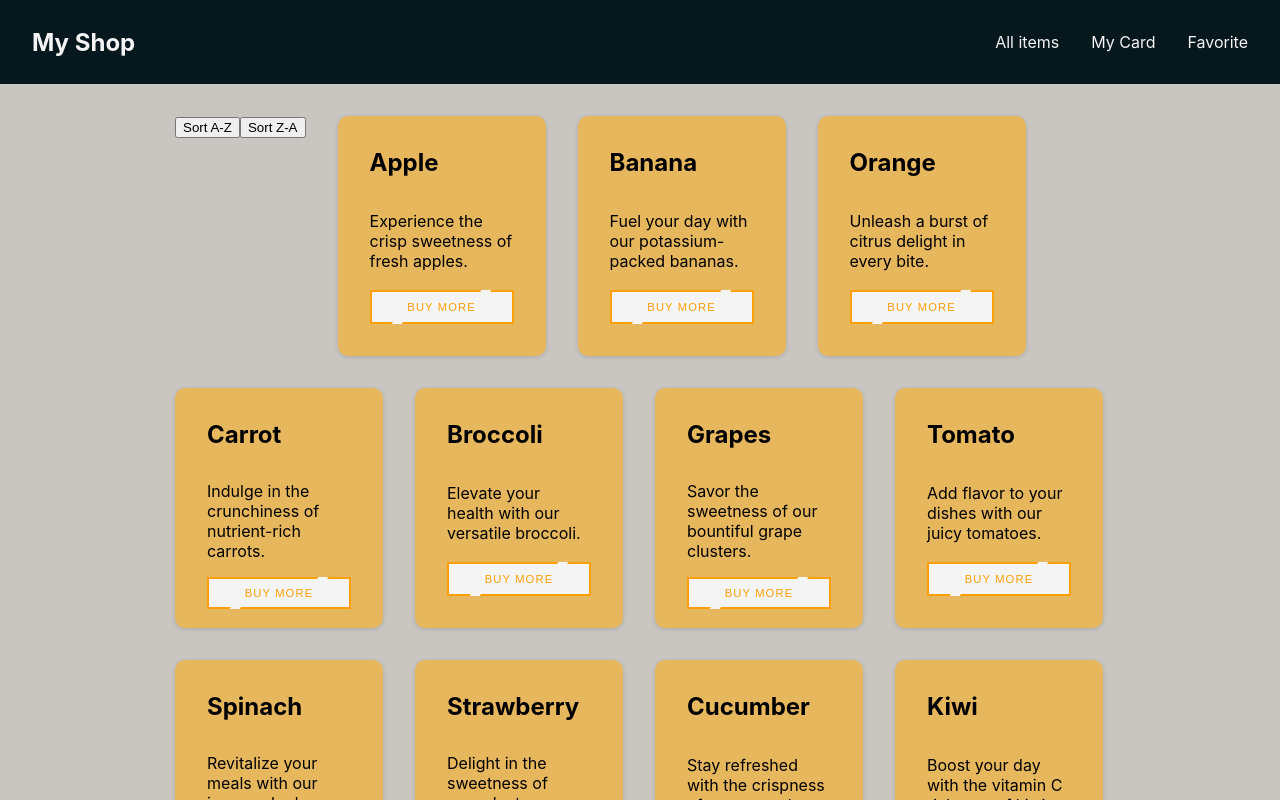
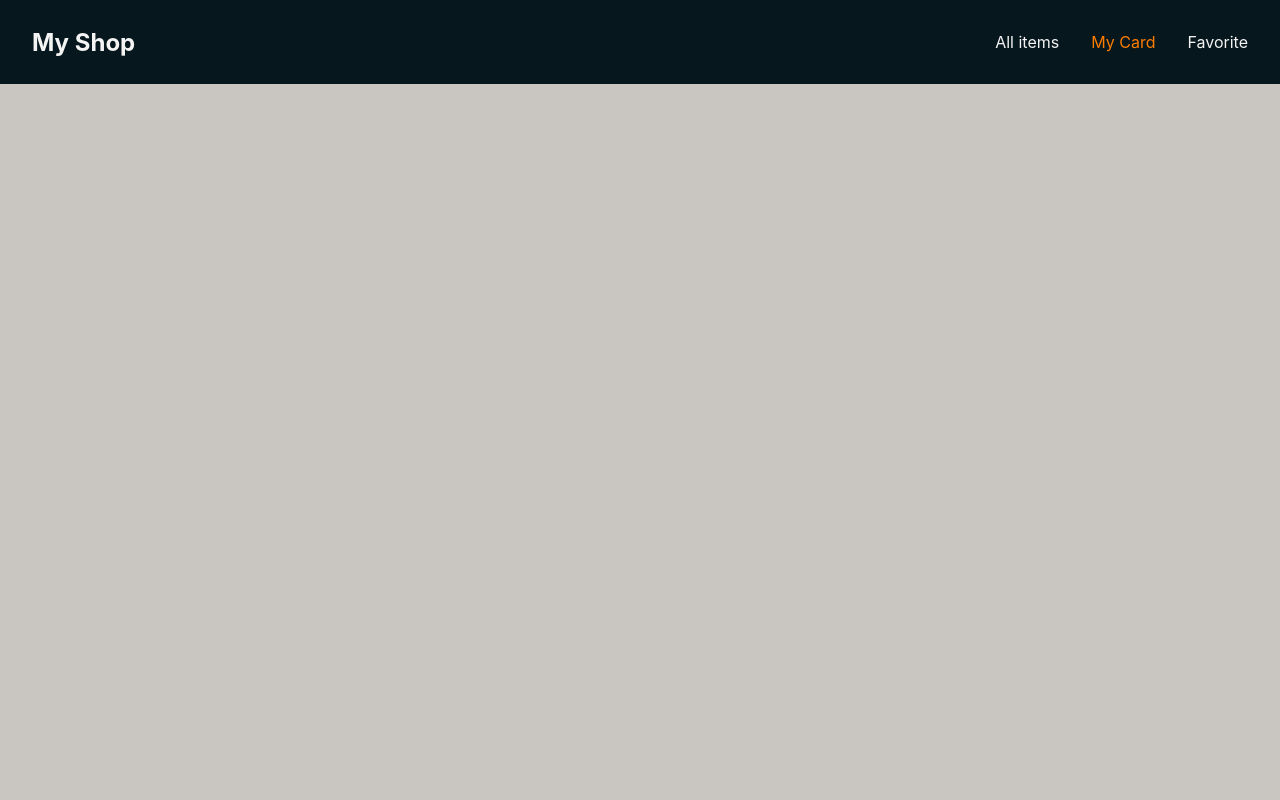
Before and after one commit to zilvis80/Papildymas, a React (Create React App) app: page /my-card in a window 1280 px wide. Shown: the top 800 px of the page. Built offline with nearby package versions, Linux system fonts and the light colour scheme.

Commit message:
papildymas react

```diff
--- a/package.json
+++ b/package.json
@@ -35,5 +35,8 @@
       "last 1 firefox version",
       "last 1 safari version"
     ]
+  },
+  "devDependencies": {
+    "react-router-dom": "^6.22.0"
   }
 }
--- a/src/App.jsx
+++ b/src/App.jsx
@@ -1,20 +1,45 @@
 import React, { useState } from 'react';
-
+import { Routes, Route } from 'react-router-dom';
+import { mockData } from './mockData';
 import './App.scss';
 import Navbar from './Components/Navbar/Navbar';
 import Main from './Components/Main/Main';
 import MyCard from './Components/MyCard/MyCard';
 
 function App() {
-  const [tab, setTab] = useState('all');
   const [cardData, setCardData] = useState([]);
+  const [data, setData] = useState(mockData);
+  const handleAddToCard = (item) => {
+    setCardData([...cardData, item]);
+    const filteredData = data.filter(
+      (dataItem) => dataItem.title !== item.title
+    );
+    setData(filteredData);
+  };
+  const handleRemoveFromCard = (item) => {
+    setData([...data, item]);
+    const filteredCarData = cardData.filter(
+      (dataItem) => dataItem.title !== item.title
+    );
+    setCardData(filteredCarData);
+  };
   return (
     <>
-      <Navbar setTab={setTab} />
-      {tab === 'all' && <Main setCardData={setCardData} />}
-      {tab === 'card' && (
-        <MyCard cardData={cardData} setCardData={setCardData} />
-      )}
+      <Navbar />
+      <Routes>
+        <Route
+          path='/'
+          element={
+            <Main data={data} setData={setData} setCardData={handleAddToCard} />
+          }
+        />
+        <Route
+          path='/my-card'
+          element={
+            <MyCard cardData={cardData} setCardData={handleRemoveFromCard} />
+          }
+        />
+      </Routes>
     </>
   );
 }
--- a/src/App.scss
+++ b/src/App.scss
@@ -0,0 +1,7 @@
+.container {
+  display: flex;
+  gap: 2rem;
+  flex-wrap: wrap;
+  max-width: var(--container-max-width);
+  margin: 0 auto;
+}
--- a/src/Components/Button/Button.jsx
+++ b/src/Components/Button/Button.jsx
@@ -1,7 +1,7 @@
 import React from 'react';
 import './button.scss';
 
-const Button = ({ children, type }) => {
+const Button = ({ children, type, onClick }) => {
   let styles = 'custom-btn';
 
   switch (type) {
@@ -13,7 +13,7 @@ const Button = ({ children, type }) => {
   }
 
   return (
-    <button className={styles}>
+    <button className={styles} onClick={onClick}>
       <span>{children}</span> <i />
     </button>
   );
--- a/src/Components/Card/Card.jsx
+++ b/src/Components/Card/Card.jsx
@@ -3,15 +3,17 @@ import React from 'react';
 import Button from '../Button/Button';
 import './Card.scss';
 
-function Card({ title, description, setCardData }) {
+function Card({ title, description, setCardData, card }) {
   const handleAddToCard = () => {
-    setCardData([{ title, description }]);
+    setCardData({ title, description });
   };
   return (
     <div className='card'>
       <h3>{title}</h3>
       <p>{description}</p>
-      <Button onClick={handleAddToCard}>Buy More</Button>
+      <Button onClick={handleAddToCard}>
+        {card ? 'go to the store' : 'Buy Now'}
+      </Button>
     </div>
   );
 }
--- a/src/Components/Main/Main.jsx
+++ b/src/Components/Main/Main.jsx
@@ -1,13 +1,14 @@
-import React, { useState } from 'react';
+import React from 'react';
 
-import { mockData } from '../../mockData';
+// import { mockData } from '../../mockData';
 // components
 import Card from '../Card/Card';
 
 import './Main.scss';
 
-function Main({ setCardData }) {
-  const [data, setData] = useState(mockData);
+function Main({ setCardData, data, setData }) {
+  // const [data, setData] = useState(mockData);
+
   const handleSortData = (direction) => {
     const sortedData = data.toSorted((a, b) => {
       let fa = a.title.toLowerCase(),
--- a/src/Components/MyCard/MyCard.jsx
+++ b/src/Components/MyCard/MyCard.jsx
@@ -2,13 +2,14 @@ import React from 'react';
 import Card from '../Card/Card';
 function MyCard({ cardData, setCardData }) {
   return (
-    <main>
+    <main className='container'>
       {cardData.map(({ title, description }) => (
         <Card
           key={title}
           title={title}
           description={description}
           setCardData={setCardData}
+          card={true}
         />
       ))}
     </main>
--- a/src/Components/Navbar/Navbar.jsx
+++ b/src/Components/Navbar/Navbar.jsx
@@ -1,24 +1,17 @@
 import React from 'react';
+import { NavLink } from 'react-router-dom';
 import './Navbar.scss';
 
-function Navbar({ setTab }) {
+function Navbar() {
   return (
     <nav className='nav-container'>
       <h1>My Shop</h1>
       <ul>
-        <li
-          onClick={() => {
-            setTab('all');
-          }}
-        >
-          All items
+        <li>
+          <NavLink to='/'>All items</NavLink>
         </li>
-        <li
-          onClick={() => {
-            setTab('card');
-          }}
-        >
-          My Card
+        <li>
+          <NavLink to='/my-card'>My Card</NavLink>
         </li>
         <li>Favorite</li>
       </ul>
--- a/src/Components/Navbar/Navbar.scss
+++ b/src/Components/Navbar/Navbar.scss
@@ -11,9 +11,10 @@
     display: flex;
     list-style: none;
     column-gap: 2rem;
-
+  }
   li {
-      cursor: pointer;
+    text-decoration: none;
+    color: var(--light-font);
     transition: all 0.2s ease;
 
     &:hover {
@@ -24,5 +25,18 @@
       color: var(--orange-500);
     }
   }
+  a {
+    text-decoration: none;
+    color: var(--light-font);
+    transition: all 0.2s ease;
+
+    &:hover {
+      color: var(--orange-100);
+    }
+
+    &:active,
+    &.active {
+      color: var(--orange-500);
     }
   }
+}
--- a/src/index.js
+++ b/src/index.js
@@ -1,5 +1,6 @@
 import React from 'react';
 import ReactDOM from 'react-dom/client';
+import { BrowserRouter } from 'react-router-dom';
 import './variables.css';
 import './index.css';
 import App from './App';
@@ -7,6 +8,8 @@ import App from './App';
 const root = ReactDOM.createRoot(document.getElementById('root'));
 root.render(
   <React.StrictMode>
-    <App />
+    <BrowserRouter>
+      <App />
+    </BrowserRouter>
   </React.StrictMode>
 );
```
Also changed, not shown: 1 other file (tests, documents, lock files or other folders). Lines whose indentation alone changed are shown as unchanged.
